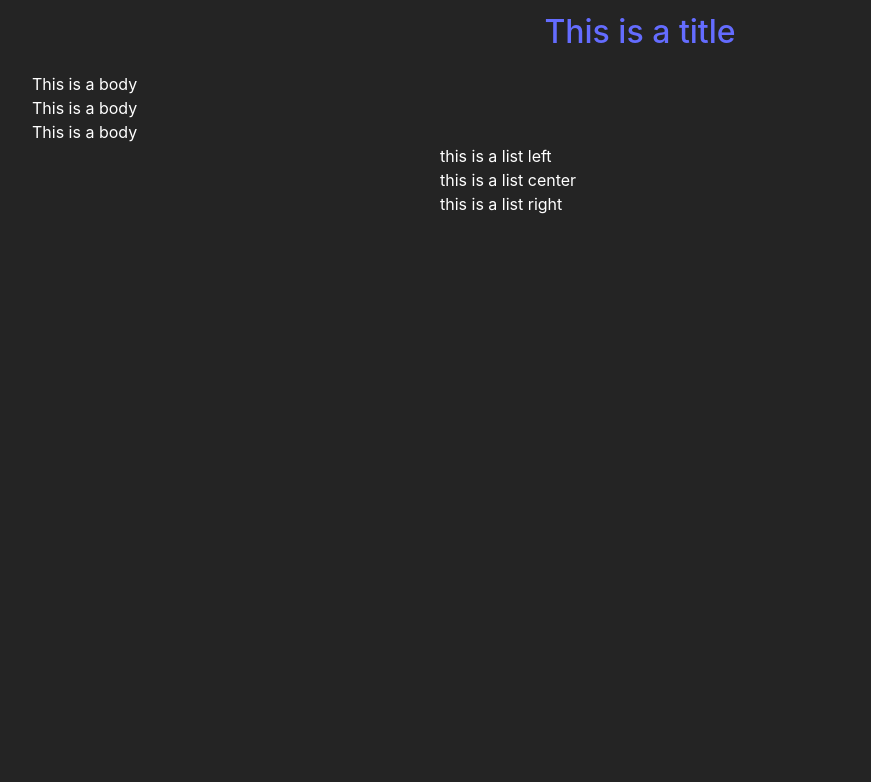
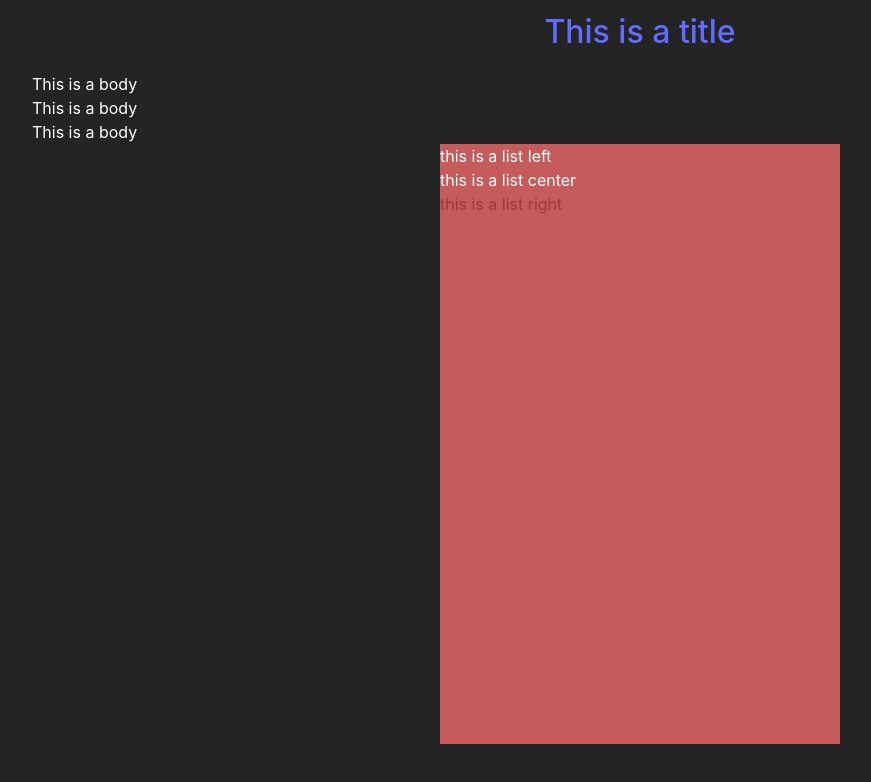
Before and after one commit to inc-cookiebox/test, a React (Vite) app: page / in a window 1280 px wide. Shown: the top 782 px of the page, without its empty margins (0-871 px from the left). Built offline with nearby package versions, Linux system fonts and the light colour scheme.

Commit message:
test: oush - CookieBox

```diff
--- a/src/App.css
+++ b/src/App.css
@@ -22,14 +22,13 @@
   display: flex;
   justify-content: center;
 }
-.box {
-  width: 400px;
+.box { width: 400px;
   height: 600px;
-}
+  background-color: #c55b5b; }
 .left { text-align: left;
   color: #ffffff; }
 .right { text-align: left;
-  color: #ffffff; }
+  color: #9f3939; }
 .center { text-align: left;
   color: #ffffff; }
 a {
```
